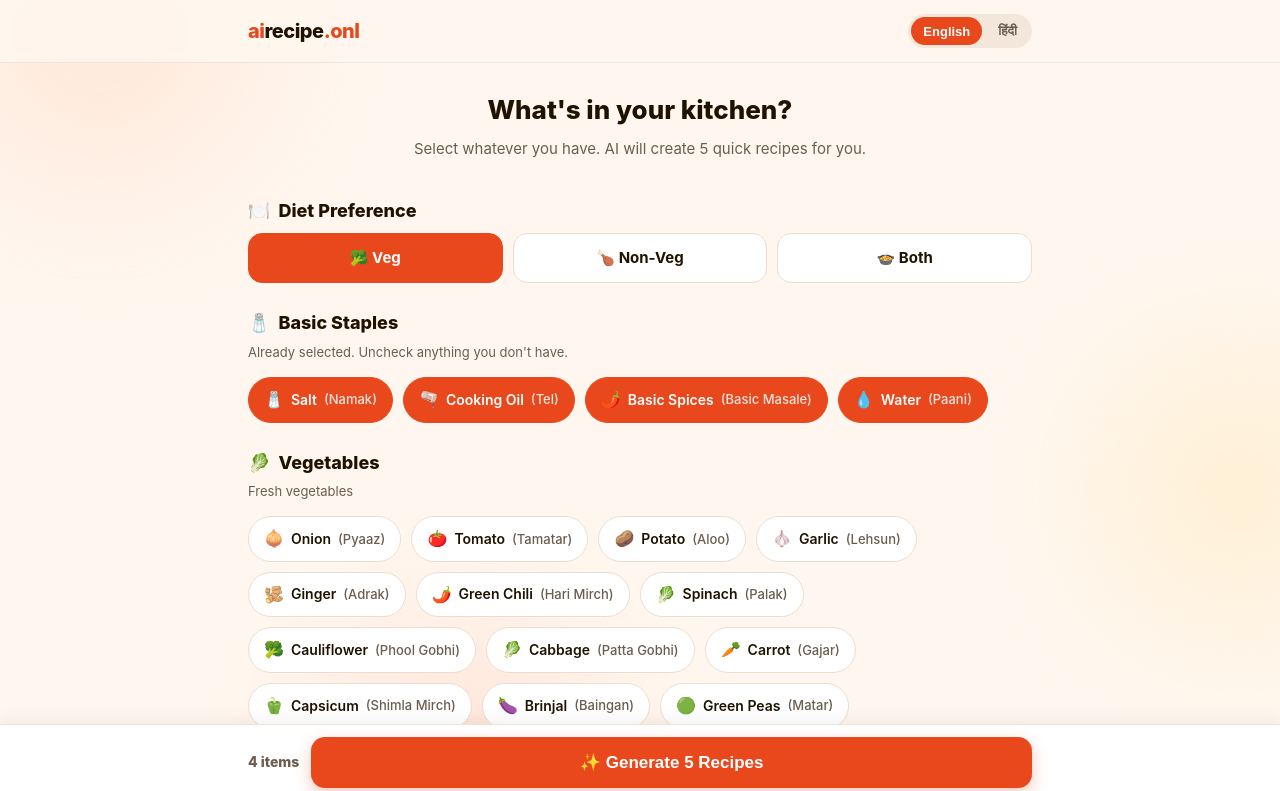
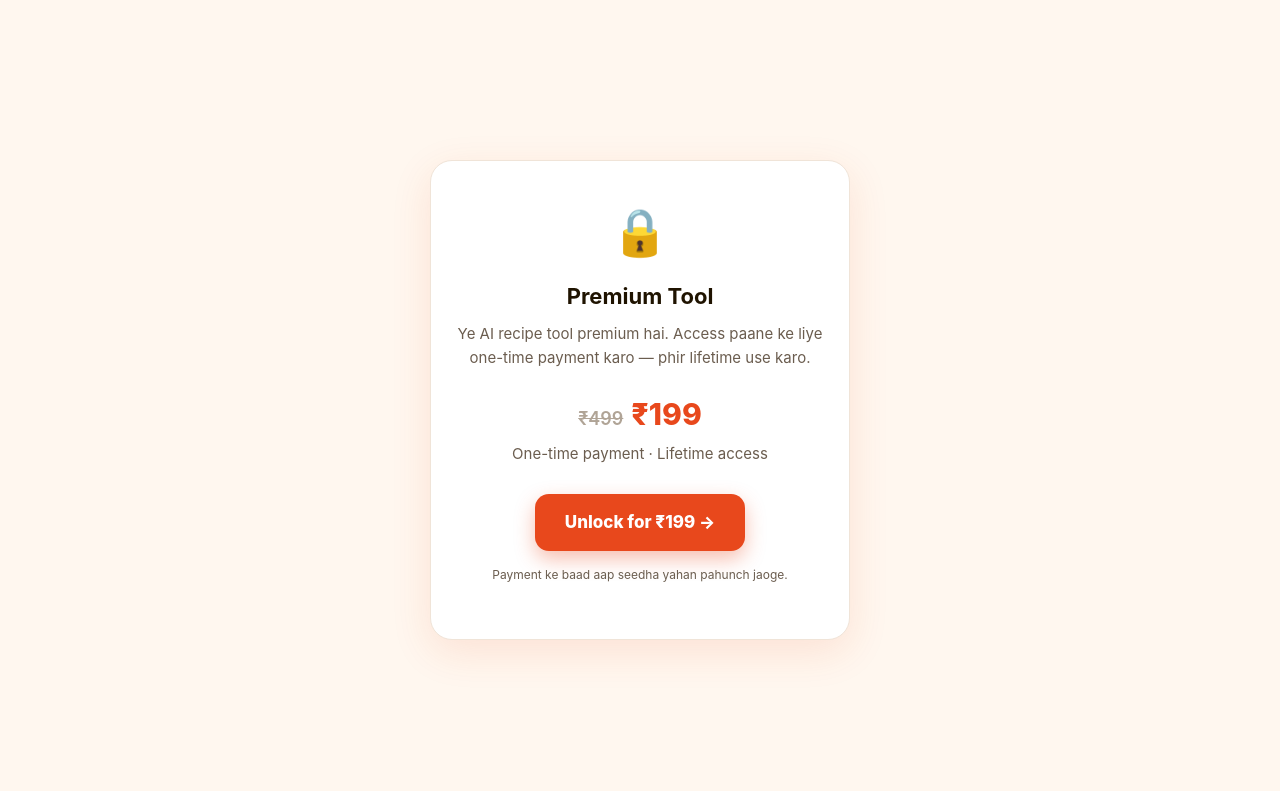
Before and after one commit to gourav789/airecipe199, a website: page tool.html in a window 1280 px wide. Shown: the top 791 px of the page. Drawn offline with Linux system fonts and the light colour scheme.

Commit message:
new update

```diff
--- a/tool.html
+++ b/tool.html
@@ -247,9 +247,47 @@
     @media (prefers-reduced-motion: reduce) {
       * { animation: none !important; transition: none !important; }
     }
+
+    /* ---------- Access gate (shown when user hasn't paid) ---------- */
+    #accessGate {
+      position: fixed; inset: 0; z-index: 100;
+      background: var(--cream);
+      display: none; align-items: center; justify-content: center; padding: 24px;
+    }
+    #accessGate.show { display: flex; }
+    #accessGate .gate-card {
+      max-width: 420px; width: 100%; text-align: center;
+      background: #fff; border: 1px solid #f0e4d8; border-radius: 22px;
+      padding: 34px 26px; box-shadow: 0 12px 40px rgba(232,72,28,0.12);
+    }
+    #accessGate .lock { font-size: 46px; margin-bottom: 10px; }
+    #accessGate h2 { font-size: 22px; margin-bottom: 8px; }
+    #accessGate p { color: var(--muted); font-size: 15px; margin-bottom: 20px; }
+    #accessGate .price { font-size: 30px; font-weight: 800; color: var(--primary); margin-bottom: 4px; }
+    #accessGate .price s { font-size: 18px; color: #b0a496; font-weight: 600; margin-right: 8px; }
+    #accessGate .gate-btn {
+      display: inline-block; background: var(--primary); color: #fff; text-decoration: none;
+      font-weight: 800; font-size: 17px; padding: 15px 30px; border-radius: 14px;
+      box-shadow: 0 8px 20px rgba(232,72,28,0.35); margin-top: 8px;
+    }
+    #accessGate .gate-note { font-size: 12px; color: var(--muted); margin-top: 14px; }
   </style>
 </head>
 <body>
+
+  <!-- Access gate: shown to visitors who haven't paid -->
+  <div id="accessGate">
+    <div class="gate-card">
+      <div class="lock">🔒</div>
+      <h2>Premium Tool</h2>
+      <p>Ye AI recipe tool premium hai. Access paane ke liye one-time payment karo — phir lifetime use karo.</p>
+      <div class="price"><s>₹499</s>₹199</div>
+      <p style="margin-top:2px;">One-time payment · Lifetime access</p>
+      <!-- Razorpay Payment Link yahan lagega (homepage jaisa) -->
+      <a href="index.html#buy" class="gate-btn">Unlock for ₹199 →</a>
+      <p class="gate-note">Payment ke baad aap seedha yahan pahunch jaoge.</p>
+    </div>
+  </div>
 
   <div class="bg-blobs">
     <div class="blob b1"></div>
@@ -817,6 +855,9 @@
         count: 5
       };
 
+      // Add ?debug=1 to the tool URL to see the real error instead of the fallback.
+      const debugMode = new URLSearchParams(location.search).get("debug") === "1";
+
       let recipes;
       try {
         // ---- REAL AI CALL (works once /api/recipes is deployed on Vercel) ----
@@ -825,11 +866,21 @@
           headers: { "Content-Type": "application/json" },
           body: JSON.stringify(payload)
         });
-        if (!res.ok) throw new Error("AI backend not available");
-        const data = await res.json();
+        const data = await res.json().catch(() => ({}));
+        if (!res.ok) {
+          throw new Error(`API ${res.status}: ${data.error || "unknown error"}`);
+        }
         recipes = data.recipes;
-        if (!Array.isArray(recipes) || !recipes.length) throw new Error("empty");
+        if (!Array.isArray(recipes) || !recipes.length) throw new Error("AI returned no recipes");
       } catch (e) {
+        console.error("Recipe generation error:", e);
+        if (debugMode) {
+          document.getElementById("results").innerHTML =
+            `<div class="recipe"><h4>⚠️ Debug error</h4><p style="color:#c0392b;">${e.message}</p>
+             <p style="font-size:13px;color:#6b5d4f;">Yeh sirf debug mode mein dikh raha hai. Vercel Logs bhi check karo.</p></div>`;
+          btn.disabled = false;
+          return;
+        }
         // ---- FALLBACK: local generator using the user's real ingredients ----
         recipes = buildLocalRecipes(chosen, diet, [...equipment]);
       }
@@ -1221,6 +1272,35 @@
     }
 
     // =====================================================
+    // ACCESS CONTROL
+    // Payment ke baad Razorpay user ko is page par ?key=<SECRET> ke saath bhejta hai.
+    // Sahi key mile to access mil jaata hai aur localStorage me yaad rakh liya jaata hai,
+    // taaki user ko dobara payment na karna pade.
+    // =====================================================
+    const ACCESS_TOKEN = "arecipe_ok_7h2k9";   // <-- yahi token Razorpay redirect URL me daalna hai
+    const STORAGE_KEY = "airecipe_access";
+
+    function checkAccess() {
+      const urlKey = new URLSearchParams(location.search).get("key");
+      const saved = localStorage.getItem(STORAGE_KEY);
+
+      if (urlKey === ACCESS_TOKEN) {
+        // Aaya payment ke baad — access grant karo aur yaad rakho
+        localStorage.setItem(STORAGE_KEY, ACCESS_TOKEN);
+        return true;
+      }
+      if (saved === ACCESS_TOKEN) {
+        // Pehle se paid user (is device par)
+        return true;
+      }
+      return false;
+    }
+
+    if (!checkAccess()) {
+      document.getElementById("accessGate").classList.add("show");
+    }
+
+    // =====================================================
     // INIT
     // =====================================================
     renderStaples();
```
Also changed, not shown: 2 other files.
